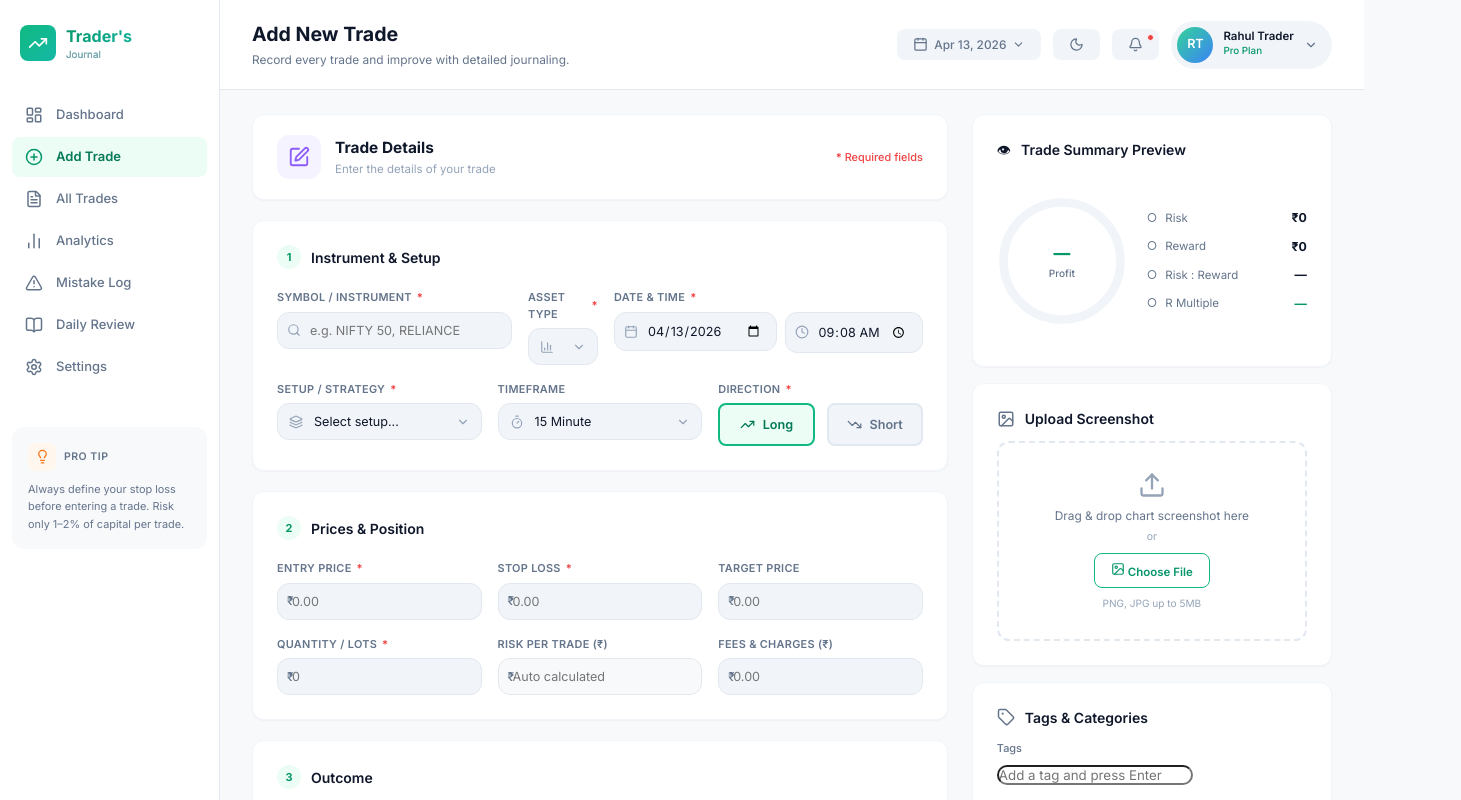
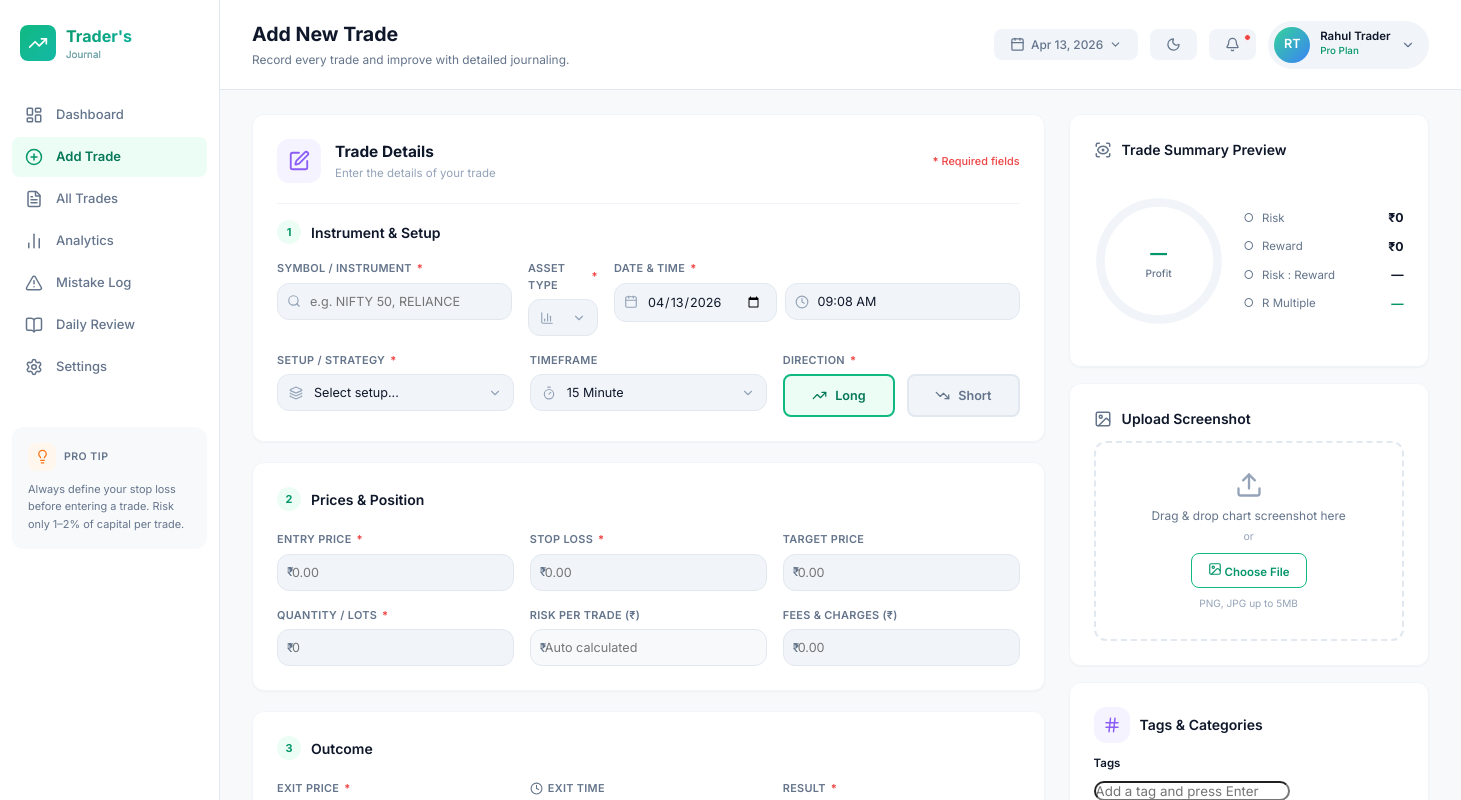
Before and after one commit to Zaydensth/traders-journal, a React (Vite) app: page /add-trade in a window 1280 px wide. Shown: the top 800 px of the page, 1461 px wide, since content can reach past the window. Built offline with nearby package versions, Linux system fonts and the light colour scheme.

Commit message:
feat: merge Trade Details+Section1, AM/PM time, Hash tags icon, ScanEye preview

```diff
--- a/src/pages/AddTrade.tsx
+++ b/src/pages/AddTrade.tsx
@@ -2,10 +2,10 @@ import { useState, useMemo, useRef, useEffect } from 'react';
 import { useNavigate, Link } from 'react-router-dom';
 import {
   TrendingUp, TrendingDown,
-  Calendar, Clock, Tag, Search,
+  Calendar, Clock, Search,
   ChevronDown, X, CheckCircle2, Upload, Image,
   Bell, Sun, Moon, Zap, Settings, LayoutDashboard,
-  PenSquare, BarChart3, Layers, Timer
+  PenSquare, BarChart3, Layers, Timer, Hash, ScanEye
 } from 'lucide-react';
 import type { Trade } from '../types/trade';
 import { SETUPS, TIMEFRAMES, ASSET_TYPES } from '../types/trade';
@@ -312,9 +312,10 @@ export default function AddTrade() {
         {/* ===== LEFT: FORM ===== */}
         <div className="add-trade-form">
 
-          {/* ── Trade Details Header ── */}
-          <div className="card trade-details-header animate-in">
-            <div className="td-header-row">
+          {/* ── SECTION 1: Trade Details + Instrument & Setup (merged) ── */}
+          <div className="card form-section animate-in">
+            {/* Trade Details sub-header */}
+            <div className="td-header-row" style={{ marginBottom: 20 }}>
               <div className="td-header-icon-wrap">
                 <PenSquare size={22} />
               </div>
@@ -324,11 +325,8 @@ export default function AddTrade() {
               </div>
               <span className="td-required-legend"><span className="red-star">*</span> Required fields</span>
             </div>
-          </div>
 
-          {/* ── SECTION 1: Instrument & Setup ── */}
-          <div className="card form-section animate-in">
-            <div className="form-section-header">
+            <div className="form-section-header" style={{ marginBottom: 16, paddingTop: 16, borderTop: '1px solid var(--border-light)' }}>
               <span className="section-number">1</span>
               <div style={{ flex: 1 }}>
                 <h3 style={{ margin: 0 }}>Instrument & Setup</h3>
@@ -374,7 +372,30 @@ export default function AddTrade() {
                   </div>
                   <div className="input-with-icon" style={{ flex: 1 }}>
                     <Clock size={14} className="input-icon" />
-                    <input type="time" value={form.time} onChange={e => updateField('time', e.target.value)} step="60" style={{ paddingLeft: 32 }} />
+                    <input
+                      type="text"
+                      readOnly
+                      value={(() => {
+                        if (!form.time) return '';
+                        const [h, m] = form.time.split(':').map(Number);
+                        const period = h >= 12 ? 'PM' : 'AM';
+                        const h12 = h % 12 || 12;
+                        return `${h12.toString().padStart(2, '0')}:${m.toString().padStart(2, '0')} ${period}`;
+                      })()}
+                      onClick={() => {
+                        const el = document.getElementById('hidden-time-input');
+                        if (el) (el as HTMLInputElement).showPicker();
+                      }}
+                      placeholder="09:45 AM"
+                      style={{ paddingLeft: 32, cursor: 'pointer' }}
+                    />
+                    <input
+                      id="hidden-time-input"
+                      type="time"
+                      value={form.time}
+                      onChange={e => updateField('time', e.target.value)}
+                      style={{ position: 'absolute', opacity: 0, width: 0, height: 0, pointerEvents: 'none' }}
+                    />
                   </div>
                 </div>
               </div>
@@ -611,7 +632,7 @@ export default function AddTrade() {
           {/* Trade Summary Preview */}
           <div className="card preview-card sticky-preview animate-in">
             <div className="form-section-header">
-              <span style={{ fontSize: '1rem' }}>👁</span>
+              <ScanEye size={18} color="var(--text-secondary)" />
               <h3>Trade Summary Preview</h3>
             </div>
 
@@ -695,10 +716,12 @@ export default function AddTrade() {
           {/* Tags & Categories */}
           <div className="card form-section animate-in" style={{ marginTop: 16 }}>
             <div className="form-section-header" style={{ marginBottom: 12 }}>
-              <Tag size={18} color="var(--text-secondary)" />
+              <div className="td-header-icon-wrap" style={{ width: 36, height: 36, background: 'var(--purple-50)' }}>
+                <Hash size={18} color="var(--purple-500)" />
+              </div>
               <h3>Tags & Categories</h3>
             </div>
-            <label style={{ fontSize: '0.78rem', color: 'var(--text-secondary)', fontWeight: 500, display: 'block', marginBottom: 8 }}>Tags</label>
+            <label style={{ fontSize: '0.82rem', color: 'var(--text-primary)', fontWeight: 600, display: 'block', marginBottom: 8 }}>Tags</label>
             {tagsList.length > 0 && (
               <div className="tags-pills-row">
                 {tagsList.map(tag => (
@@ -718,6 +741,7 @@ export default function AddTrade() {
                 if (e.key === 'Enter') { e.preventDefault(); addTag(tagInput); }
                 if (e.key === ',') { e.preventDefault(); addTag(tagInput); }
               }}
+              style={{ borderRadius: 'var(--radius-md)' }}
             />
           </div>
 
```
